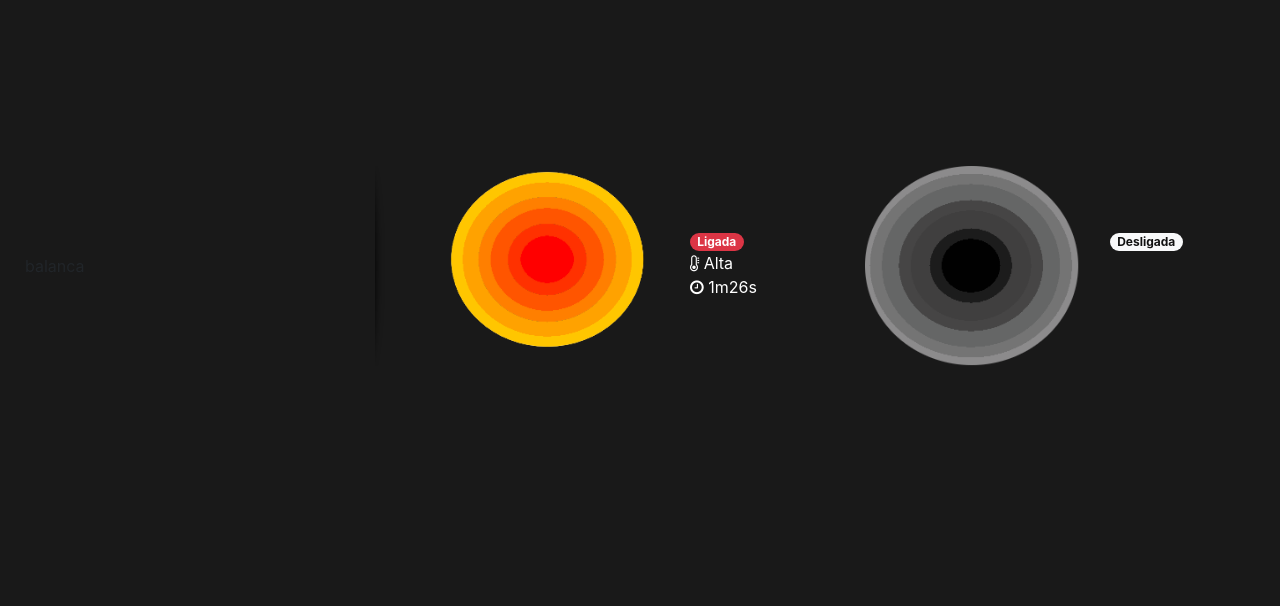
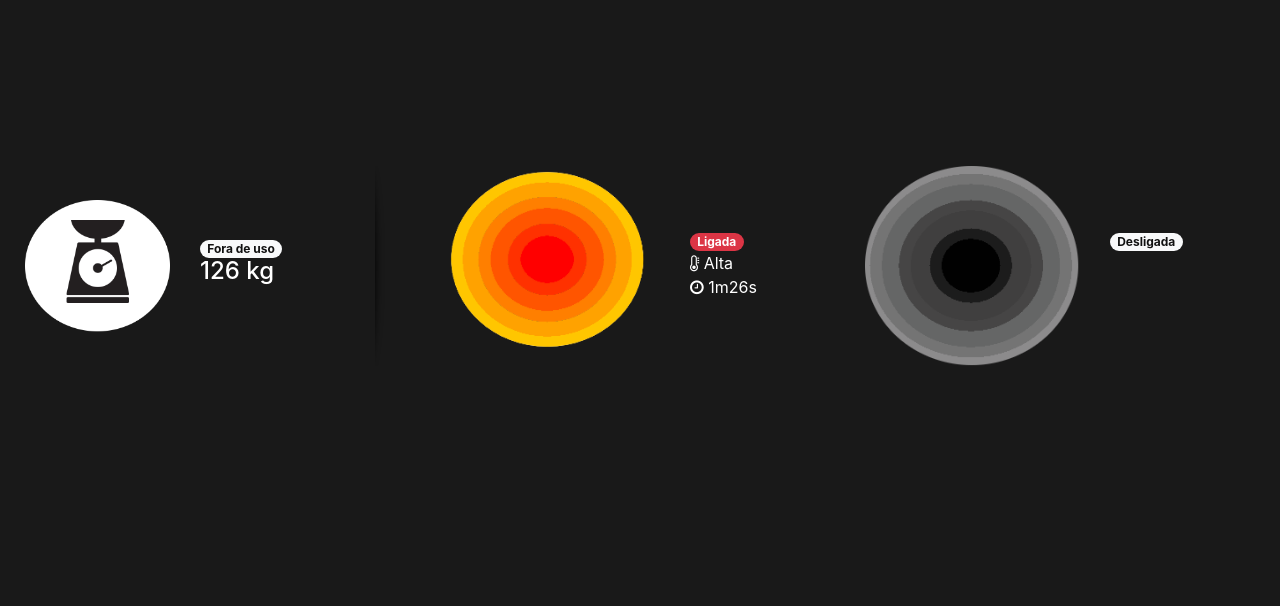
Before and after one commit to CookTopper/display_app, a Django app: page / in a window 1280 px wide. Shown: the part 144-750 px from the top of the page. Run offline with Django 3.2, Linux system fonts and the light colour scheme; data that the repository does not hold is empty; some libraries are stand-ins or nearby versions.

Commit message:
Adding scale

```diff
--- a/cooktopper/templates/cooktopper/index.html
+++ b/cooktopper/templates/cooktopper/index.html
@@ -15,7 +15,17 @@
     			<div class="col-md-4">
     				<div class="row vertical-align">
 	    				<div class="col-md-10">
-	    				balanca
+	    					<div class="row vertical-align">
+		    					<div class="col-md-6">
+			                		<img class="img-fluid" src="../../static/image/scale.png" alt="">
+			                		</div>
+			                	<div class="col-md-6">
+			                		<span class="badge badge-pill badge-light">Fora de uso</span>
+			                		<span class="burner-info">
+			                			<h4>126 kg</h4>
+			                		</span>
+			                	</div>
+			                </div>
 	    				</div>
 	    				<div class="col-md-2">
 	  						<div class="mask"></div>
@@ -25,7 +35,7 @@
 		        <div class="col-md-4">
 		        	<div class="row vertical-align">
 			        	<div class="col-md-7">
-		                	<img class="img-fluid" src="../../static/image/fire_n.png" alt="">
+		                	<img class="img-fluid" src="../../static/image/fire_on.png" alt="">
 		                </div>
 		                <div class="col-md-5">
 		                	<span class="badge badge-pill badge-danger">Ligada</span>
```
Also changed, not shown: cooktopper/static/image/fire_on.png (renamed from cooktopper/static/image/fire_n.png), cooktopper/static/image/scale.png (added).
